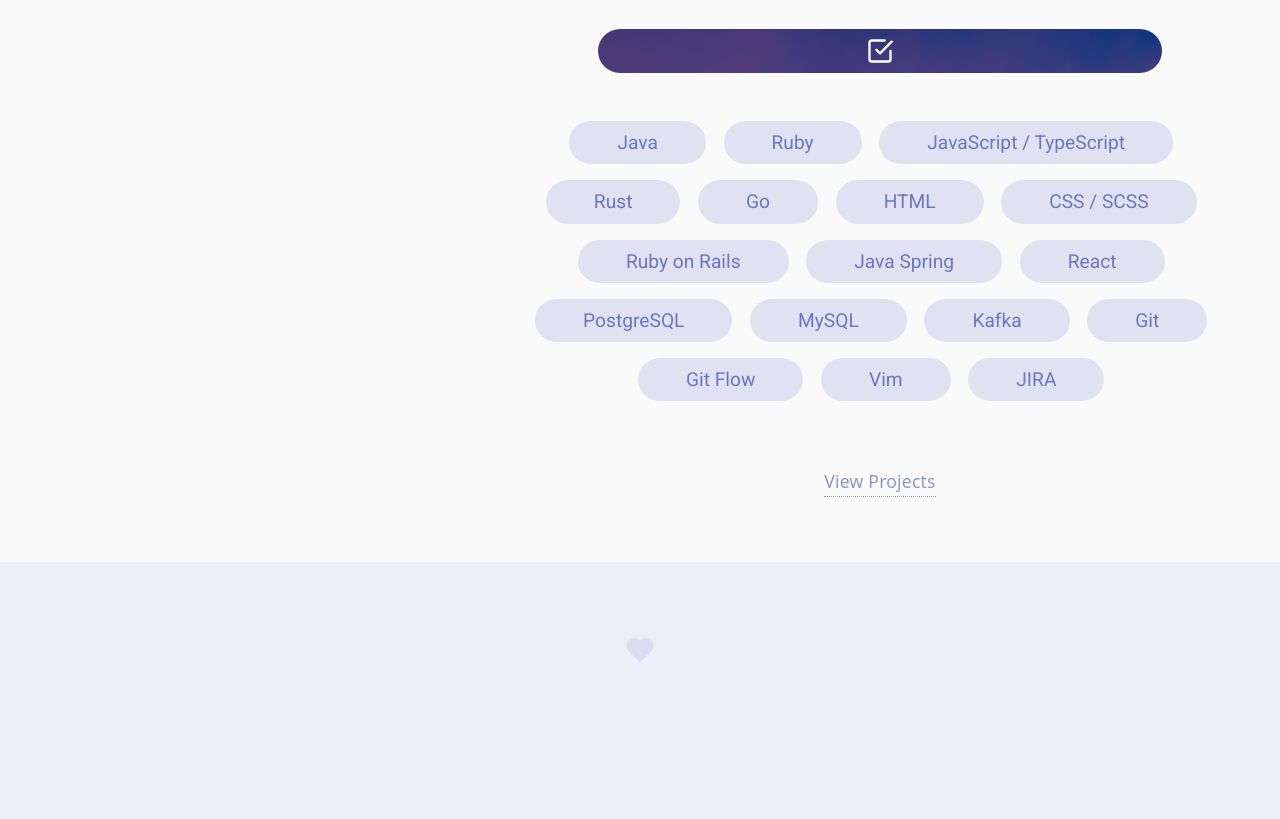
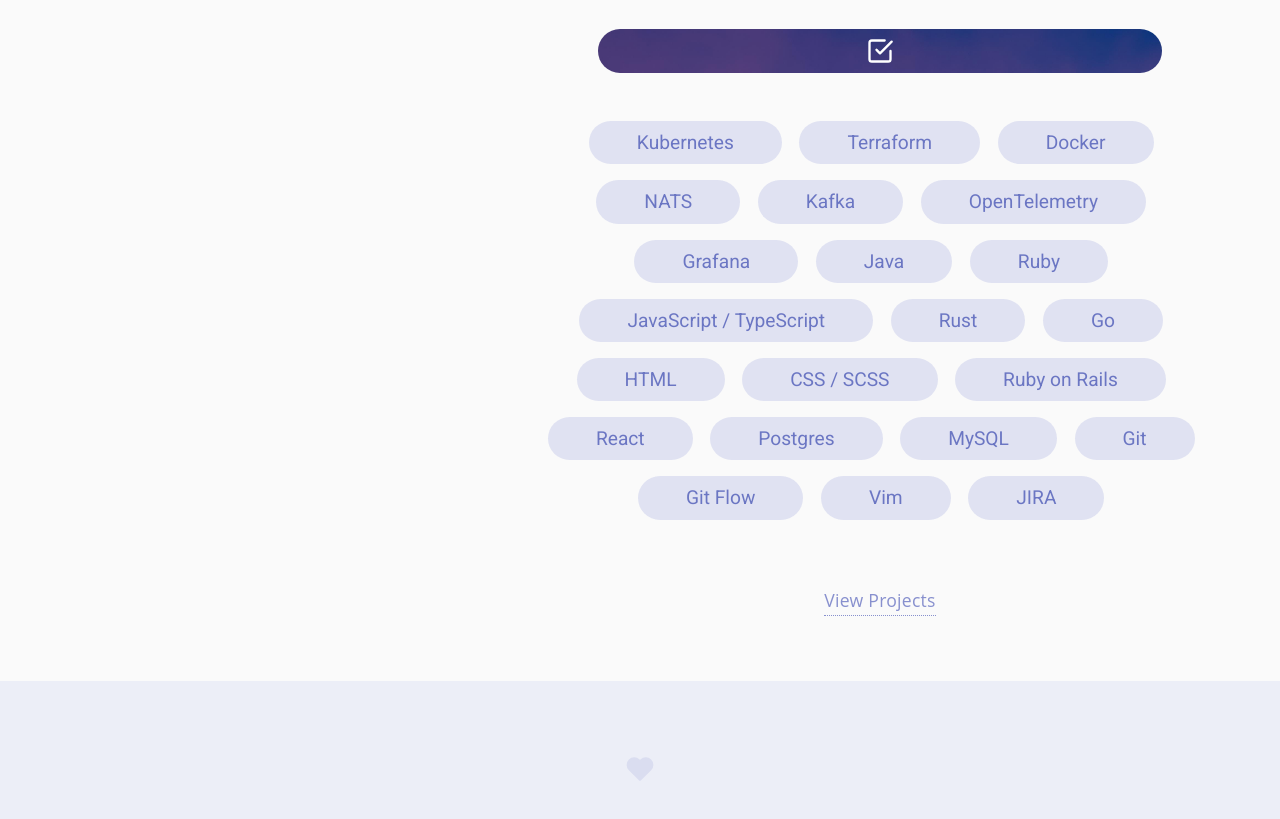
Before and after one commit to Rheisen/rheisen-web, a Next.js app: page /resume in a window 1280 px wide. Shown: the part 1700-2519 px from the top of the page. Before the commit the page ends 2422 px from the top, so only its background shows below. Built offline with nearby package versions, Linux system fonts and the light colour scheme.

Commit message:
Update skills

```diff
--- a/pages/resume.tsx
+++ b/pages/resume.tsx
@@ -214,6 +214,13 @@
 
           <div className={styles.resumeSectionContainer}>
             <div className={styles.skillContainer}>
+              <span className={styles.skillFramework}>Kubernetes</span>
+              <span className={styles.skillFramework}>Terraform</span>
+              <span className={styles.skillFramework}>Docker</span>
+              <span className={styles.skillFramework}>NATS</span>
+              <span className={styles.skillFramework}>Kafka</span>
+              <span className={styles.skillFramework}>OpenTelemetry</span>
+              <span className={styles.skillFramework}>Grafana</span>
               <span className={styles.skillLanguage}>Java</span>
               <span className={styles.skillLanguage}>Ruby</span>
               <span className={styles.skillLanguage}>JavaScript / TypeScript</span>
@@ -222,11 +229,9 @@
               <span className={styles.skillLanguage}>HTML</span>
               <span className={styles.skillLanguage}>CSS / SCSS</span>
               <span className={styles.skillFramework}>Ruby on Rails</span>
-              <span className={styles.skillFramework}>Java Spring</span>
               <span className={styles.skillFramework}>React</span>
-              <span className={styles.skillDatabase}>PostgreSQL</span>
+              <span className={styles.skillDatabase}>Postgres</span>
               <span className={styles.skillDatabase}>MySQL</span>
-              <span className={styles.skillDatabase}>Kafka</span>
               <span className={styles.skillTool}>Git</span>
               <span className={styles.skillTool}>Git Flow</span>
               <span className={styles.skillTool}>Vim</span>
```
